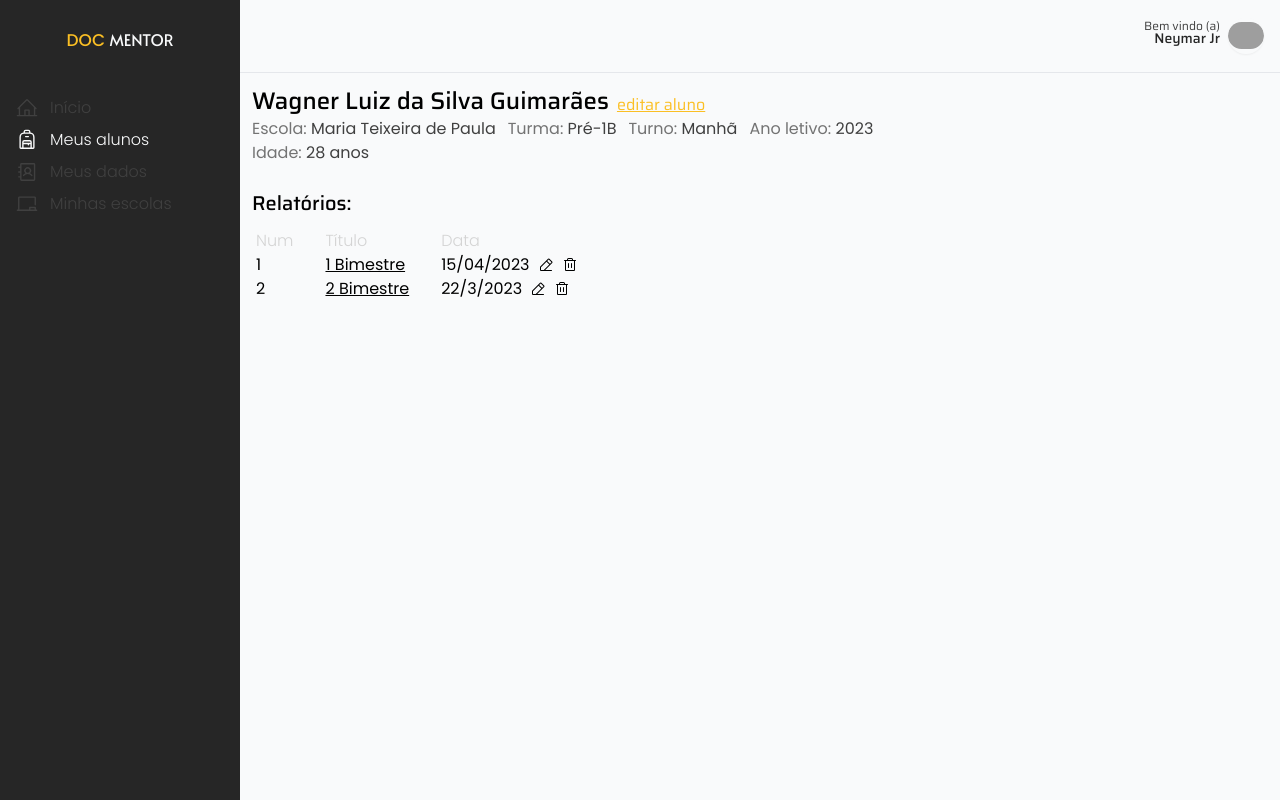
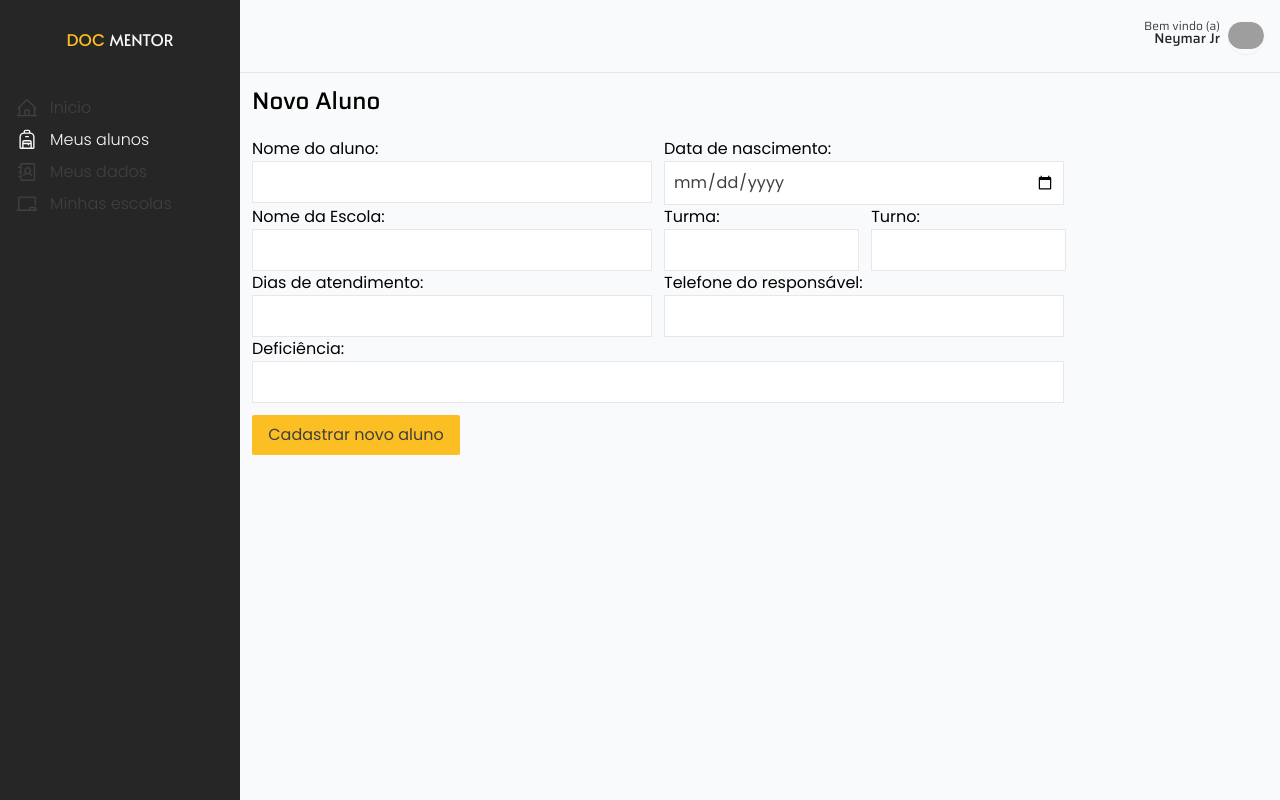
Before and after one commit to devvagnerBR/doc-mentor-v1, a React (Vite) app: page /dashboard/meus-alunos/novo-aluno in a window 1280 px wide. Built offline with nearby package versions, Linux system fonts and the light colour scheme; grey boxes are pictures that could not be loaded.

Commit message:
feat: new student page

```diff
--- /dev/null
+++ b/src/components/input/index.jsx
@@ -0,0 +1,20 @@
+import React from 'react'
+
+const Input = ( { onChange,value,label,name,width,height,type = 'text' } ) => {
+
+    return (
+        <label className='flex flex-col break-words'>
+            {label}
+            <input
+                className={` border p-2 outline-none ${width} ${height} text-neutral-700`}
+                type={type}
+                onChange={onChange}
+                value={value}
+                name={name}
+            />
+
+        </label>
+    )
+}
+
+export default Input
--- a/src/pages/dashboard/index.jsx
+++ b/src/pages/dashboard/index.jsx
@@ -8,6 +8,7 @@ import MyData from './myData'
 import MySchools from './mySchools'
 import StudentDetails from './myStudents/studentDetails'
 import StudentReport from './myStudents/studentReport/index';
+import NewStudent from './myStudents/newStudent'
 
 const Dashboard = () => {
 
@@ -27,6 +28,7 @@ const Dashboard = () => {
                     <Route path='minhas-escolas' element={<MySchools />} />
                     <Route path='meus-alunos/:student' element={<StudentDetails />} />
                     <Route path='meus-alunos/:student/:report' element={<StudentReport />} />
+                    <Route path='meus-alunos/novo-aluno' element={<NewStudent />} />
                 </Routes>
             </section>
 
--- a/src/pages/dashboard/myStudents/index.jsx
+++ b/src/pages/dashboard/myStudents/index.jsx
@@ -2,6 +2,7 @@ import React from 'react'
 import { Link,Route,Router,Routes } from 'react-router-dom'
 import StudentDetails from './studentDetails'
 import transformInSlug from './../../../util/transformInSlug';
+import { Plus } from '@phosphor-icons/react'
 
 const MyStudents = () => {
 
@@ -14,8 +15,12 @@ const MyStudents = () => {
     return (
         <div className='w-full h-full flex flex-col'>
 
-            <header className='w-full flex h-14 justify-start items-end p-3 shrink-0'>
+            <header className='w-full flex h-14 justify-start  items-center p-3 gap-3 shrink-0'>
                 <h1 className='text-2xl font-Saira font-medium'>Meus Alunos</h1>
+                <Link to='novo-aluno' className='p-1 flex items-center gap-2 justify-center cursor-pointer text-neutral-700 text-sm px-2 rounded-sm bg-amber-400'>
+                    <Plus />
+                    Novo aluno
+                </Link>
             </header>
 
             <main className='w-full h-full flex justify-start items-start gap-8 px-4'>
--- /dev/null
+++ b/src/pages/dashboard/myStudents/newStudent/index.jsx
@@ -0,0 +1,117 @@
+import React from 'react'
+import Input from '../../../../components/input'
+
+const formInitial = {
+    student_name: '',
+    birth_day: '',
+    school_name: '',
+    class_name: '',
+    shift: '',
+    service_days: '',
+    parent_phone: '',
+    deficit: '',
+
+}
+
+const NewStudent = () => {
+
+    const [inputValues,setInputValues] = React.useState( formInitial );
+
+    const handleChange = ( event ) => {
+        const { name,value } = event.target;
+        setInputValues( { ...inputValues,[name]: value } )
+    };
+
+
+    return (
+        <div className='w-full h-full flex flex-col p2 gap-2   '>
+
+            <header className='w-full flex h-14 justify-start items-start p-3 shrink-0 flex-col '>
+                <h1 className='text-2xl font-Saira font-medium'>Novo Aluno</h1>
+            </header>
+            <form action="">
+
+
+                <section className=' w-full px-3 flex gap-3 '>
+                    <Input
+                        label='Nome do aluno:'
+                        type='text'
+                        width='w-[25rem]'
+                        value={inputValues.student_name}
+                        name='student_name'
+                        onChange={handleChange}
+                    />
+                    <Input
+                        label='Data de nascimento:'
+                        type='date'
+                        width='w-[25rem]'
+                        value={inputValues.birth_day}
+                        onChange={handleChange}
+                        name='birth_day'
+                    />
+                </section>
+
+                <section className='px-3 w-full flex gap-3'>
+                    <Input
+                        label='Nome da Escola:'
+                        type='text'
+                        width='w-[25rem]'
+                        value={inputValues.school_name}
+                        onChange={handleChange}
+                        name='school_name'
+                    />
+                    <Input
+                        label='Turma:'
+                        type='text'
+                        width='w-[12.2rem]'
+                        value={inputValues.class_name}
+                        onChange={handleChange}
+                        name='class_name'
+                    />
+                    <Input
+                        label='Turno:'
+                        type='text'
+                        width='w-[12.2rem]'
+                        value={inputValues.shift}
+                        onChange={handleChange}
+                        name='shift'
+                    />
+                </section>
+
+                <section className='px-3 w-full flex gap-3'>
+                    <Input
+                        label='Dias de atendimento:'
+                        type='text'
+                        width='w-[25rem]'
+                        value={inputValues.service_days}
+                        onChange={handleChange}
+                        name='service_days'
+                    />
+                    <Input
+                        label='Telefone do responsável:'
+                        type='number'
+                        width='w-[25rem]'
+                        value={inputValues.parent_phone}
+                        onChange={handleChange}
+                        name='parent_phone'
+                    />
+                </section>
+                <section className='px-3 w-full flex gap-3'>
+                    <Input
+                        label='Deficiência:'
+                        type='text'
+                        width='w-[50.75rem]'
+                        value={inputValues.deficit}
+                        onChange={handleChange}
+                        name='deficit'
+                    />
+                </section>
+
+                <button type='submit' className='px-3 mx-3 mt-3 w-52 p-2 rounded-sm bg-amber-400 text-neutral-700'>Cadastrar novo aluno</button>
+
+            </form>
+        </div>
+    )
+}
+
+export default NewStudent
```
